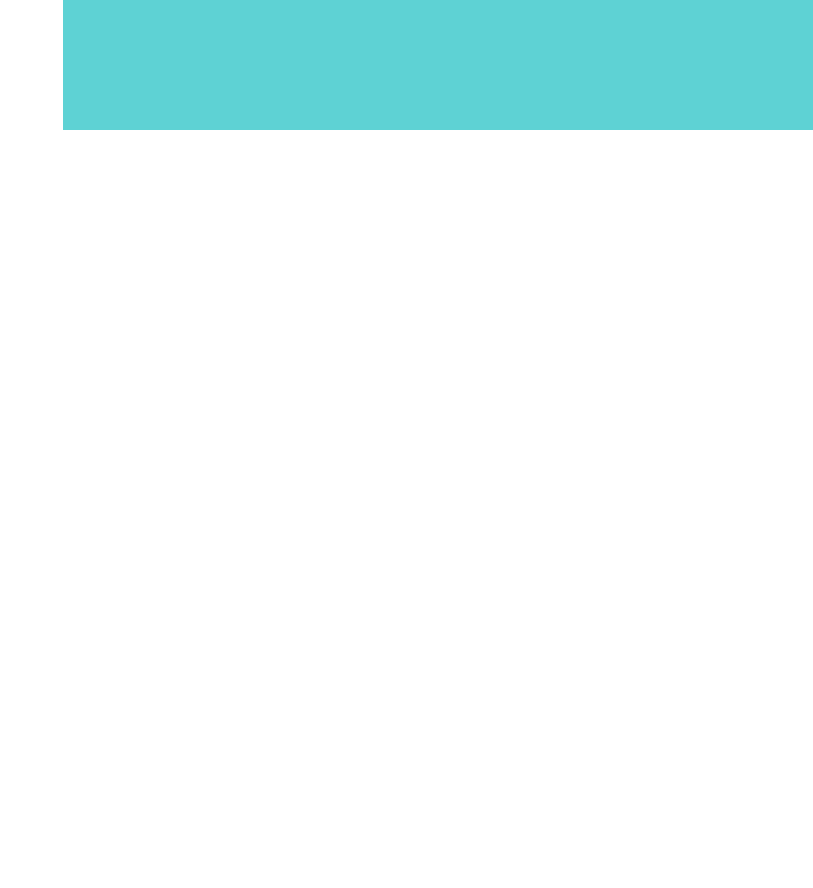
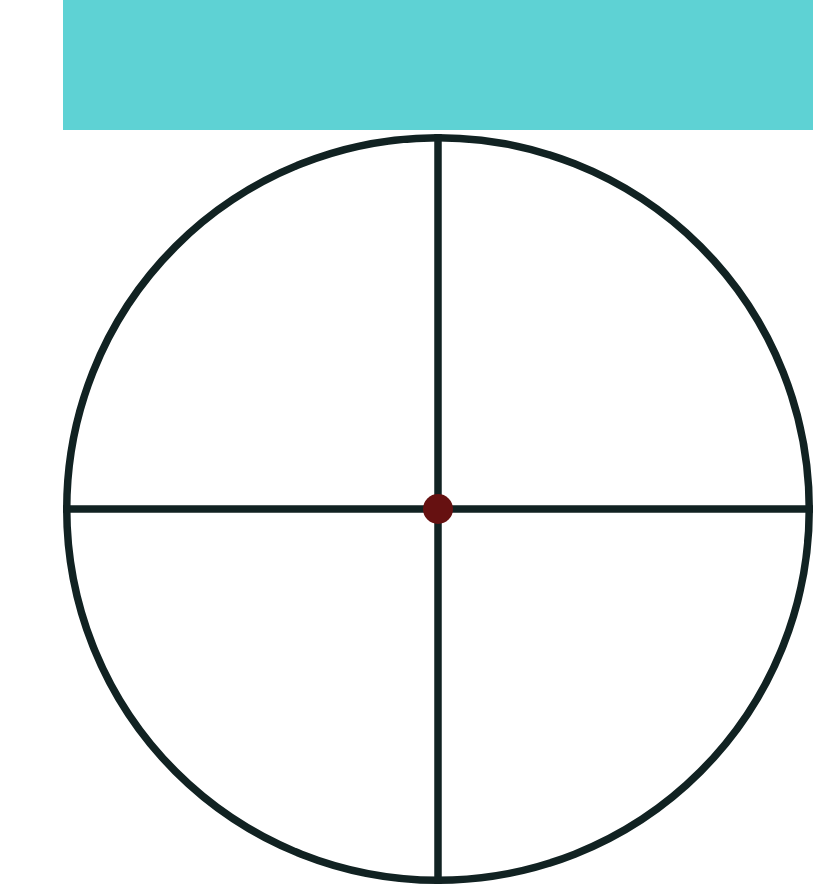
Before and after one commit to midoriba/face, a React (Create React App) app in the folder frontend/: page / in a window 1280 px wide. Shown: the part 620-1508 px from the top of the page, without its empty margins (467-1280 px from the left). Before the commit the page ends 820 px from the top, so only its background shows below. Built offline with nearby package versions, Linux system fonts and the light colour scheme.

Commit message:
グラフ

```diff
--- /dev/null
+++ b/frontend/src/Components/face/EmotionGraph.js
@@ -0,0 +1,20 @@
+import React, { useState, useEffect } from "react";
+
+const EmotionGraph = ({emotion}) => {
+    const size = 500;
+    const max = size / 2;
+    const x = emotion.r * Math.cos(emotion.arg*Math.PI/180);
+    const y = -emotion.r * Math.sin(emotion.arg*Math.PI/180);
+    return (
+        <div className="emotion-graph">
+            <svg viewBox={`0 0 ${size} ${size}`}>
+                <line x1="0" y1={max} x2={size} y2={max} stroke="#112222" stroke-width="5"/>
+                <line x1={max} y1="0" x2={max} y2={size} stroke="#112222" stroke-width="5"/>
+                <circle cx={(x+1)*max} cy={(y+1)*max} r="10" fill="#661111"/>
+                <circle cx={max} cy={max} r={max-2.5} stroke="#112222" stroke-width="5" fill="transparent "/>
+            </svg>
+        </div>
+    )
+}
+
+export default EmotionGraph;
--- a/frontend/src/Components/face/FaceContainer.js
+++ b/frontend/src/Components/face/FaceContainer.js
@@ -1,4 +1,5 @@
 import React, { useState, useEffect } from "react";
+import EmotionGraph from "./EmotionGraph";
 
 import Face from "./Face";
 import FaceMover from "./FaceMover";
@@ -37,6 +38,7 @@ function FaceContainer({ move, emotion, canChangeEmotion = true }) {
         setFaceparameter={setFaceparameter}
         canChangeEmotion={canChangeEmotion}
       />
+      <EmotionGraph emotion={emotion} />
     </div>
   );
 }
```
